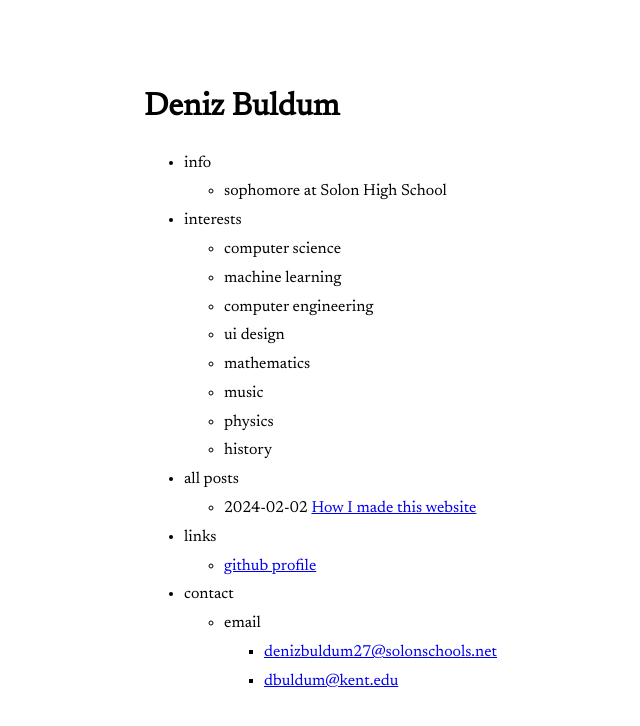
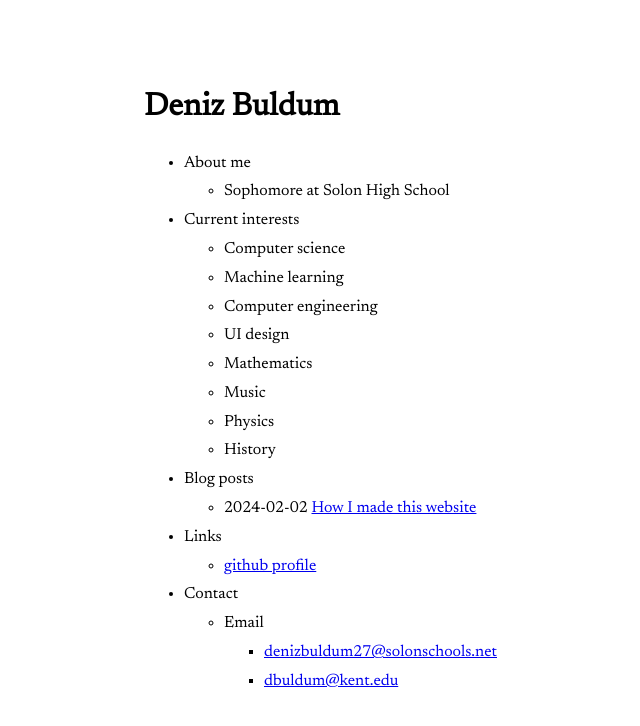
Before and after one commit to riggraz/no-style-please, a Jekyll site: the page built from index.md, in a window 1280 px wide. Shown: the top 726 px of the page, without its empty margins (176-816 px from the left). Built offline with Jekyll 4.4.1, drawn with Linux system fonts in a browser that asks for light colours.

Commit message:
capitalization

```diff
--- a/_data/menu.yml
+++ b/_data/menu.yml
@@ -2,36 +2,36 @@
 # https://github.com/riggraz/no-style-please#customize-the-menu
 
 entries:
-  - title: info
+  - title: About me
     entries:
-      - title: sophomore at Solon High School
+      - title: Sophomore at Solon High School
 
-  - title: interests
+  - title: Current interests
     entries:
-      - title: computer science
-      - title: machine learning
-      - title: computer engineering
-      - title: ui design
-      - title: mathematics
-      - title: music
-      - title: physics
-      - title: history
+      - title: Computer science
+      - title: Machine learning
+      - title: Computer engineering
+      - title: UI design
+      - title: Mathematics
+      - title: Music
+      - title: Physics
+      - title: History
 
-  - title: all posts
+  - title: Blog posts
     post_list:
       limit: 5
       show_more: true
       show_more_text: See archive...
       show_more_url: archive.html
 
-  - title: links
+  - title: Links
     entries:
       - title: github profile
         url: https://github.com/dbuldum4
 
-  - title: contact
+  - title: Contact
     entries:
-      - title: email
+      - title: Email
         entries:
           - title: denizbuldum27@solonschools.net
             url: mailto:denizbuldum27@solonschools.net
```
